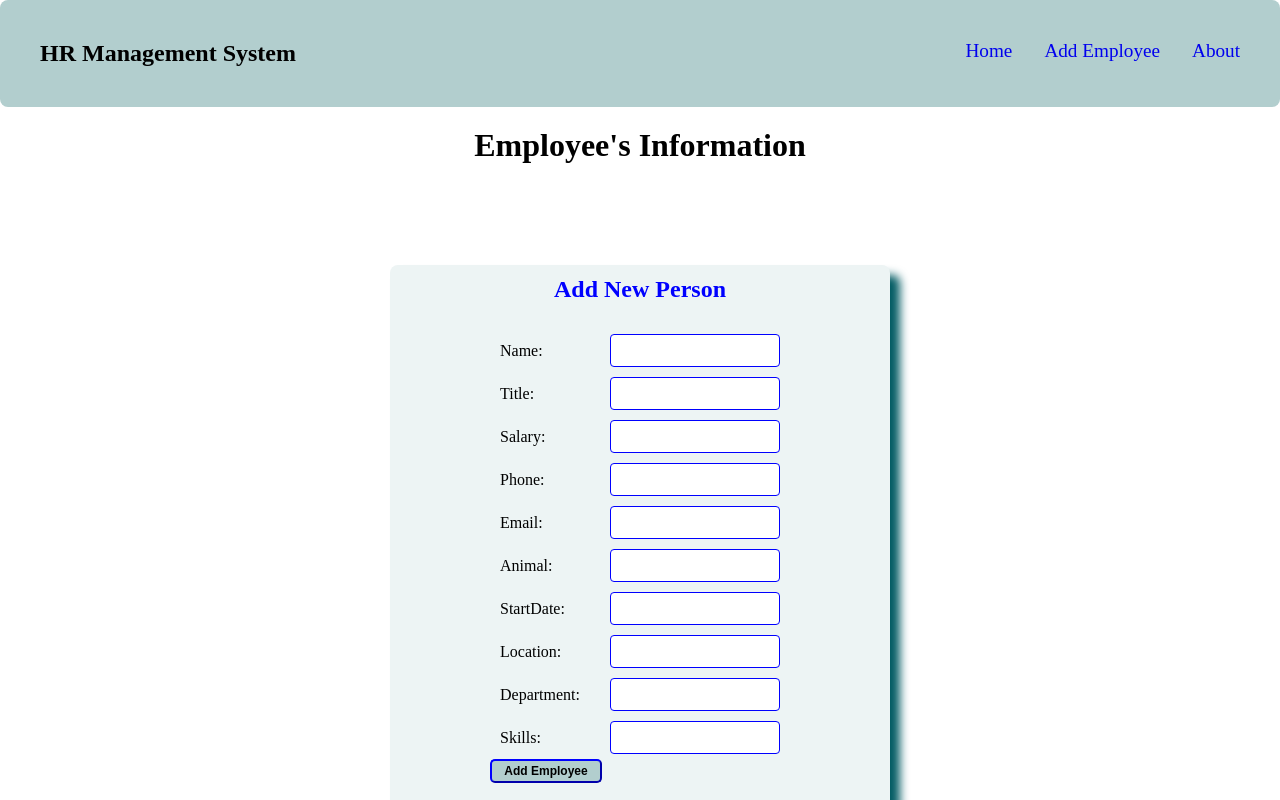
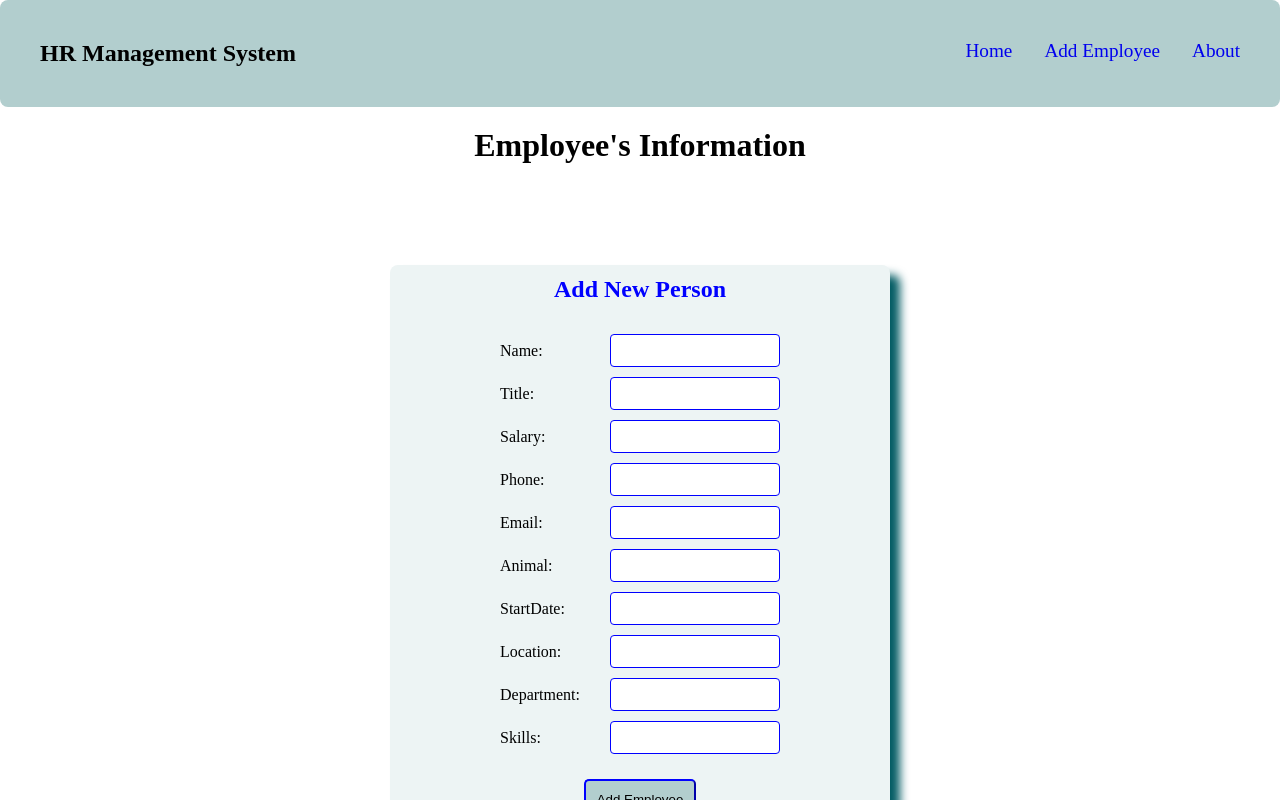
Before and after one commit to BitaYeganeh/hrApp, a React (Vite) app: page /add in a window 1280 px wide. Shown: the top 800 px of the page. Built offline with nearby package versions, Linux system fonts and the light colour scheme.

Commit message:
Step 3 finnished

```diff
--- a/src/App.jsx
+++ b/src/App.jsx
@@ -31,6 +31,7 @@ function App() {
       ...employees,
       {
         id: Date.now(),
+        ...formData, //COPIES ALL KEY-VALUE PAIRS FROM THE FORMDATA
         name: formData.name,
         title: formData.title,
         salary: formData.salary,
--- a/src/components/Footer.jsx
+++ b/src/components/Footer.jsx
@@ -6,7 +6,7 @@ const Footer = () => {
         <div>
         <footer className={styles.footer}>
         <p>
-        © 2024 WP25K. All rights reserved. <a href="#privacy">Privacy Policy</a>
+        © 2025 WP25K. All rights reserved. <a href="#privacy">Privacy Policy</a>
         </p>
         </footer>
         </div>
--- a/src/pages/AddEmployee.module.css
+++ b/src/pages/AddEmployee.module.css
@@ -51,17 +51,19 @@
   margin-top: 5px;
   margin-right: 10px;
 }
-.button{
+.form button{
   background-color:  rgb(178, 206, 206);
+  border-color: blue;
+  border-radius: 5px;
   width: 7rem;
-  height: 1.5rem;
-  border-color: blue;
-  font-size: 12px;
-  font-weight: bold;
-  border-radius: 5px;
+  height: 2.5rem;
+  align-items: center;
+  justify-items: center;
+  margin: 20px auto;
+
 
 }
-.button:hover {
+.form button:hover {
   background-color: blue;
   color: white;
   border: white;
--- a/src/utils/animalEmoji.js
+++ b/src/utils/animalEmoji.js
@@ -16,5 +16,5 @@ crab:"🦀"
 export function getAnimalEmoji(animal) {
   if (!animal) return "❓"; // if there's no animal name
   const key = animal.trim().toLowerCase(); // normalize text
-  return Emojis[key] || "🔑"; // return emoji or default if not found
+  return Emojis[key] || "❓"; // return emoji or default if not found
 }
```
